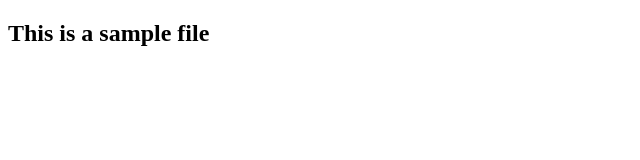
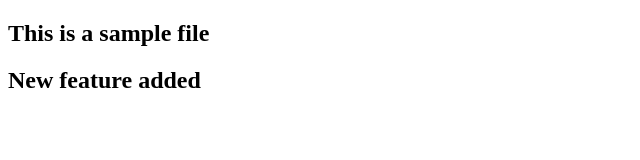
Before and after one commit to ajaytanguturi-111/sample-one, a plain HTML site: page index.html in a window 1280 px wide. Shown: the whole page, without its empty margins (0-640 px from the left). Drawn offline with Linux system fonts and the light colour scheme.

Commit message:
new feature added

```diff
--- a/index.html
+++ b/index.html
@@ -7,5 +7,6 @@
 </head>
 <body>
     <h2>This is a sample file</h2>
+    <h2>New feature added</h2>
 </body>
 </html>
```
